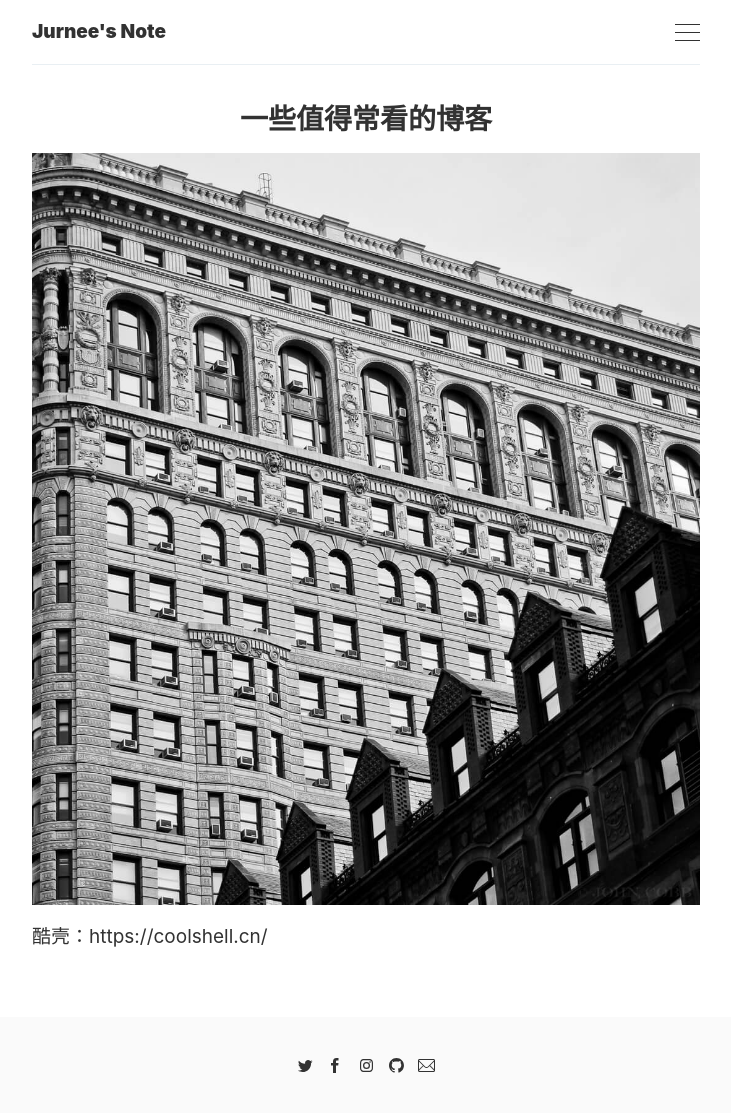
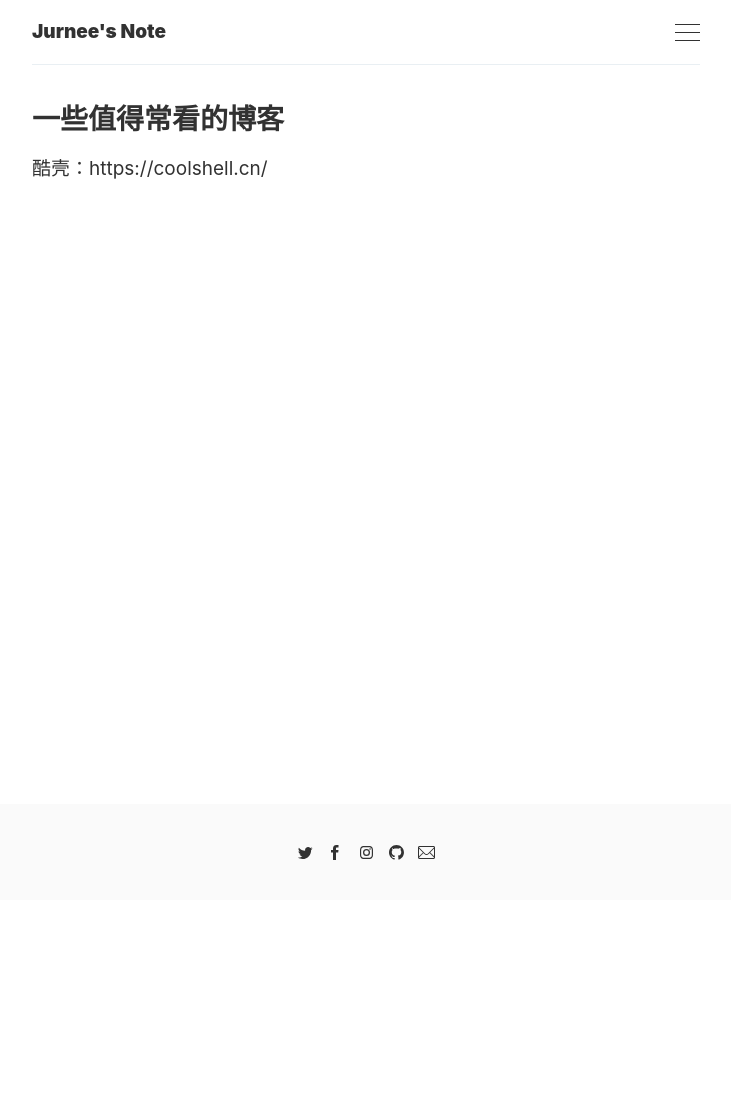
Before and after one commit to Jurneez/jurneez.github.io, a Jekyll site: the page built from _pages/blog.md, in a window 1280 px wide. Shown: the whole page, without its empty margins (274-1005 px from the left). Built offline with Jekyll 4.4.1, drawn with Linux system fonts in a browser that asks for light colours; after the commit the page ends 900 px from its top, so only the background shows below that.

Commit message:
去掉链接相关的图片展示

```diff
--- a/_pages/blog.md
+++ b/_pages/blog.md
@@ -1,7 +1,7 @@
 ---
 layout: page
 title: 一些值得常看的博客
-image: '/images/pages/styleguide.jpg'
+# image: '/images/pages/styleguide.jpg'
 ---
 
 酷壳：https://coolshell.cn/
```
Also changed, not shown: _pages/golang-learn.md (+1 -1 lines).
